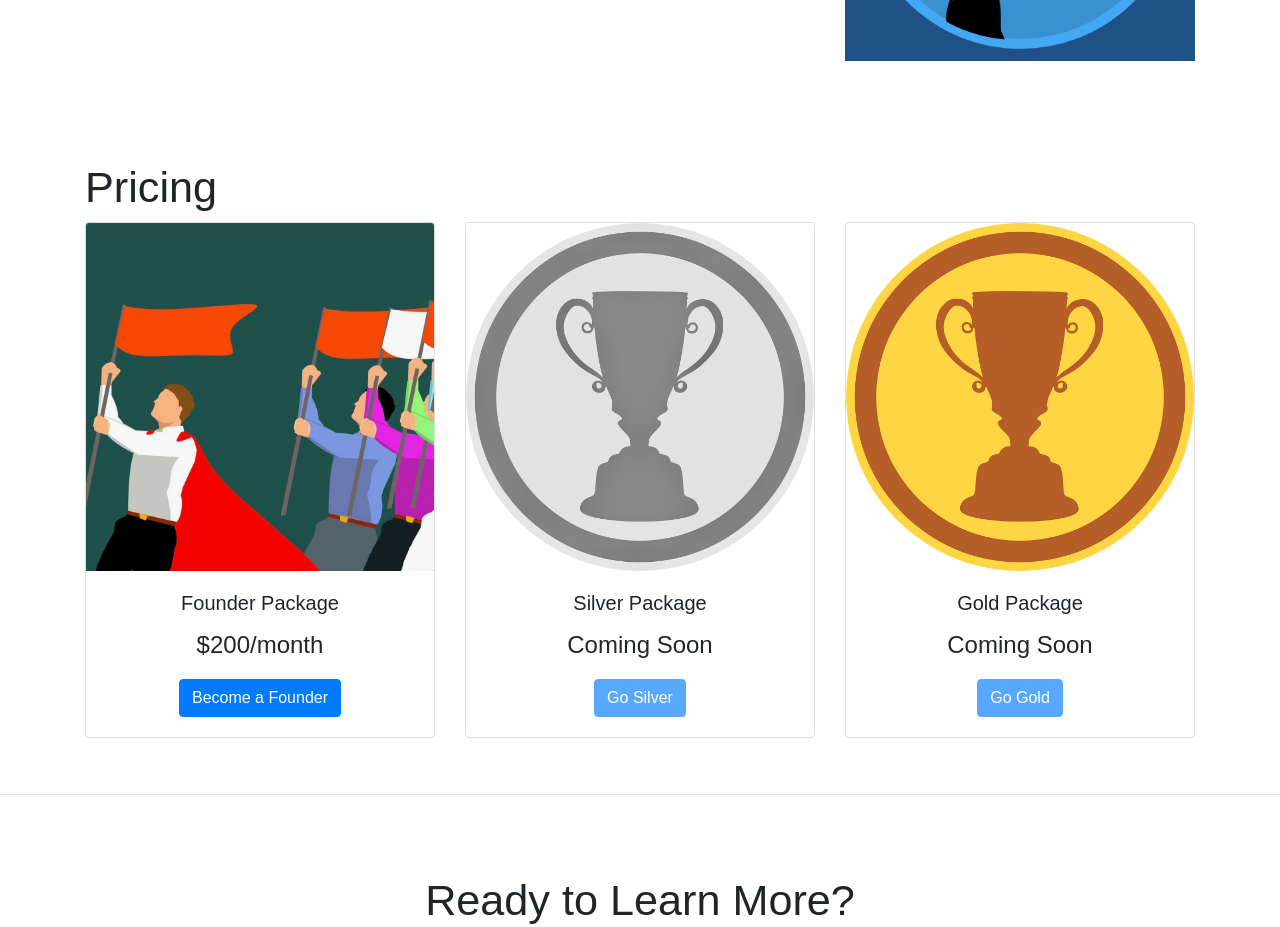
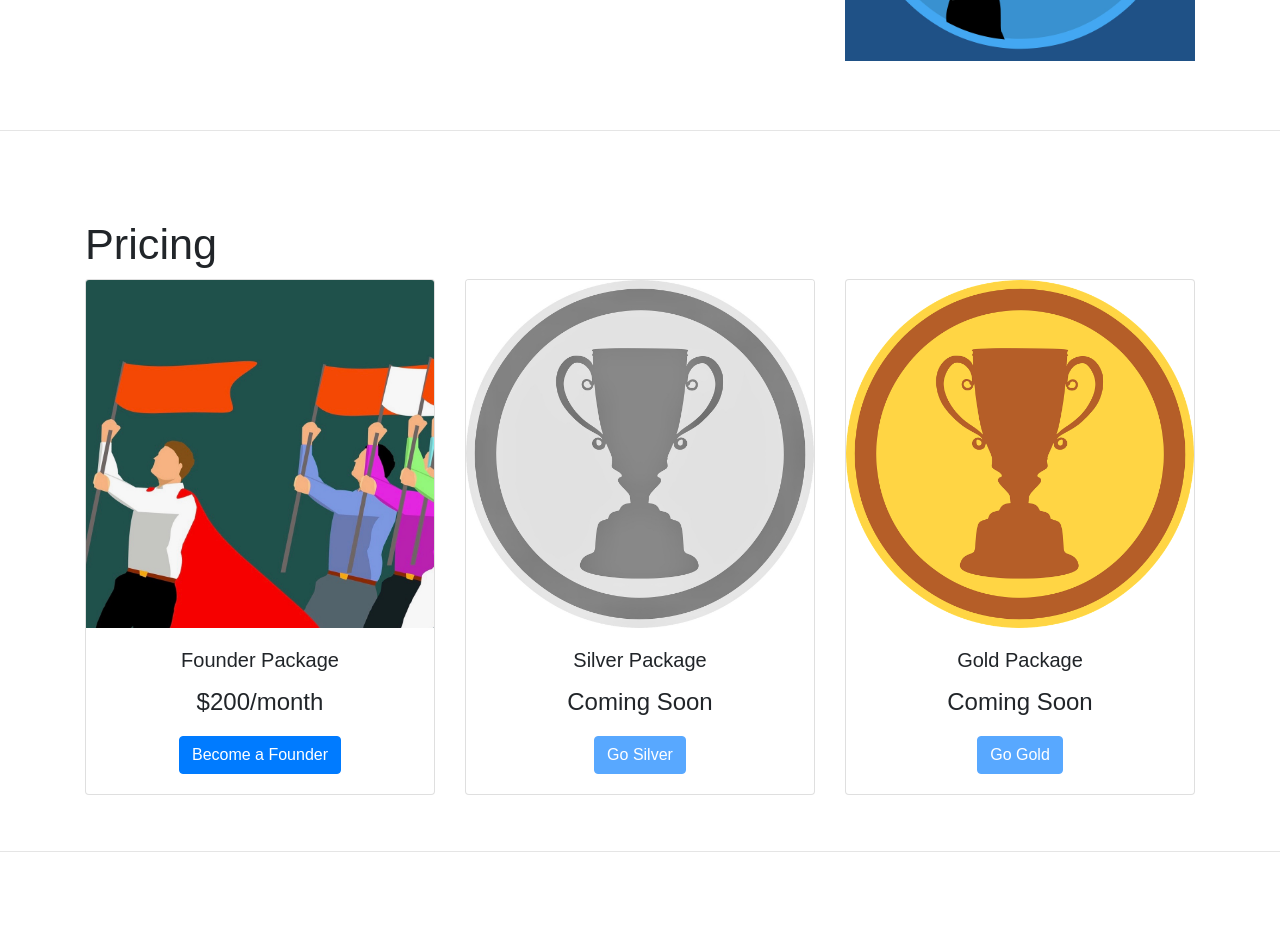
Before and after one commit to rcereghini/operation-independence, a React (Create React App) app: page / in a window 1280 px wide. Shown: the part 1840-2767 px from the top of the page. Built offline with nearby package versions, Linux system fonts and the light colour scheme.

Commit message:
Added HR above pricing

```diff
--- a/src/App.js
+++ b/src/App.js
@@ -43,6 +43,7 @@ class App extends Component {
         buttonText="Get Started Now!"
         image={advertiseImage}
       />
+      <hr/><br/>
       <a name="pricing">
         <Pricing
           image1={founderImage}
```
